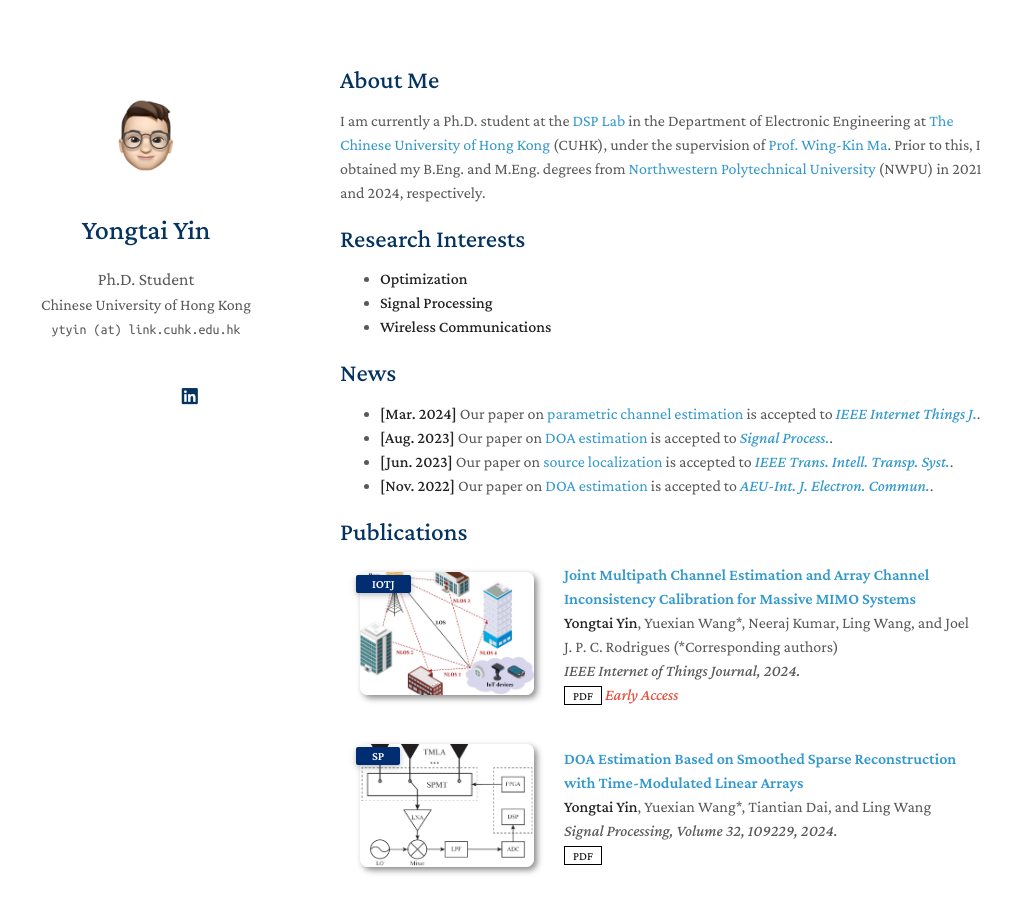
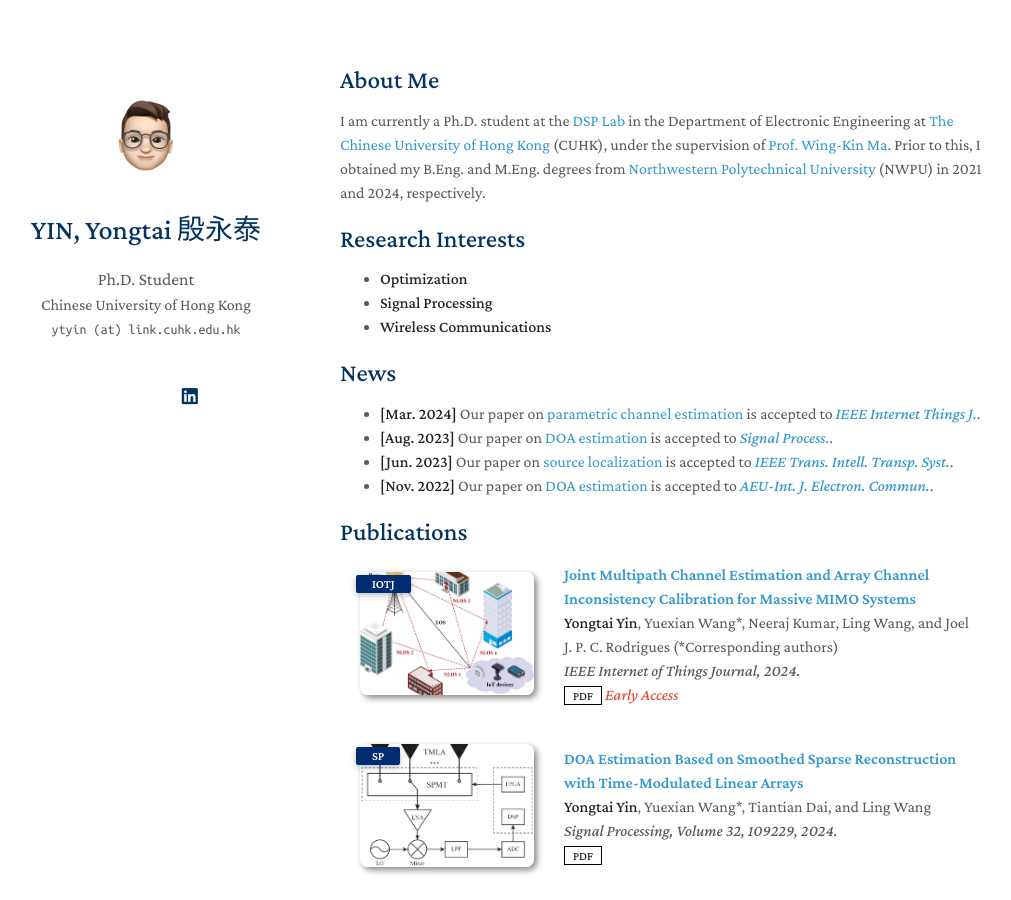
Before and after one commit to yongtai-yin/yongtai-yin.github.io, a Jekyll site: the page built from index.md, in a window 1280 px wide and 900 px high. Shown: the whole window, without its empty margins (130-1141 px from the left). Built offline with Jekyll 4.4.1, drawn with Linux system fonts in a browser that asks for light colours; nearby versions of some CDN libraries; a style sheet for code colours, icons or effects is not loaded; our own code applies the rules of GitHub Pages for plain Markdown files.

Commit message:
update title

```diff
--- a/_config.yml
+++ b/_config.yml
@@ -1,5 +1,5 @@
 # Basic Information
-title: Yongtai Yin
+title: YIN, Yongtai 殷永泰
 position: Ph.D. Student
 affiliation: Chinese University of Hong Kong
 email: ytyin (at) link.cuhk.edu.hk
```
